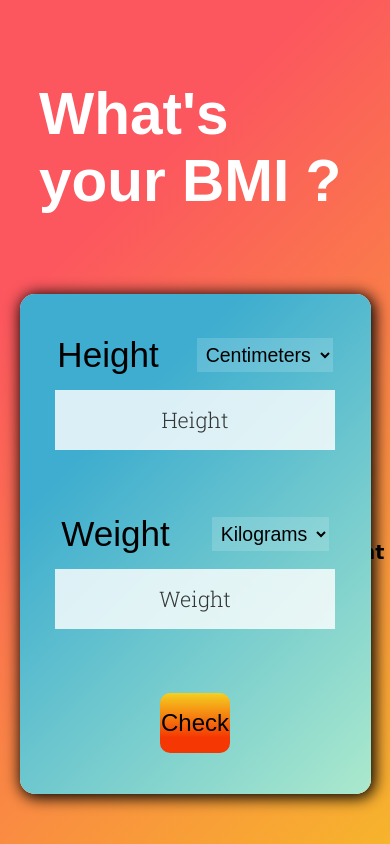
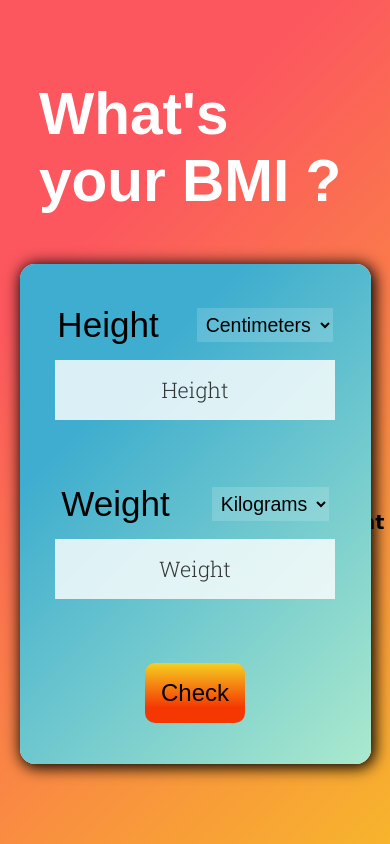
Before and after one commit to Flames004/BMI-calculator, a plain HTML site: page index.html in a window 390 px wide. Drawn offline with Linux system fonts and the light colour scheme; a web font is replaced by a local one.

Commit message:
extra height issue resolved and button width adjusted

```diff
--- a/responsive.css
+++ b/responsive.css
@@ -29,7 +29,7 @@
         justify-content: space-around;
     }
     .check{
-        width: min(100px, 20%);
+        width: min(100px, 30%);
         height: 60px;
     }
     #check-btn{
@@ -70,7 +70,7 @@
         margin: 0 10px;
     }
     .back{
-        width: min(100px, 20%);
+        width: min(100px, 30%);
         height: 60px;
     }
     #back-btn{
--- a/style.css
+++ b/style.css
@@ -17,6 +17,11 @@ html {
 }
 
 body {
+    height: 100%;
+    width: 100%;
+    display: flex;
+    flex-direction: column;
+    justify-content: center;
     background-color: #f7b42c;
     background-image: linear-gradient(315deg, #f7b42c 0%, #fc575e 74%);
 }
@@ -24,10 +29,10 @@ body {
 h1 {
     font-weight: bolder;
     font-family: 'Ysabeau SC', sans-serif;
-    font-size: 50px;
+    font-size: 60px;
     color: white;
     width: fit-content;
-    margin: max(80px, 5%) auto;
+    margin: 0 auto max(50px, 5%) auto;
 }
 h1 span{
     font-family: 'Ysabeau SC', sans-serif;
```
